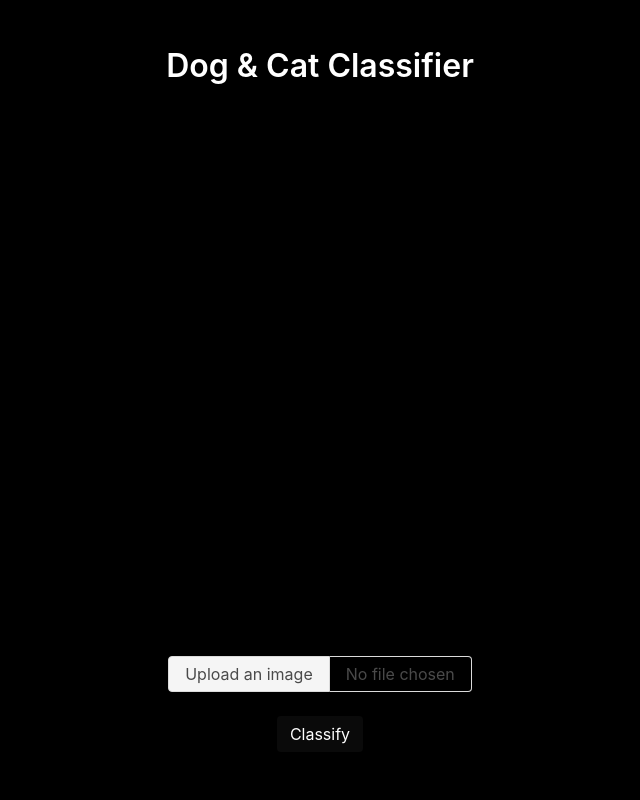
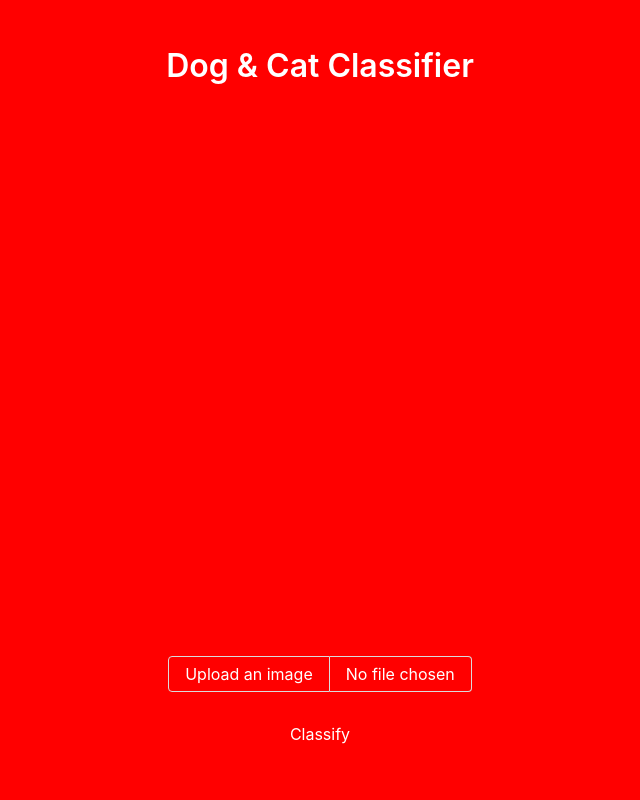
Before and after one commit to Fikri-rmd/Dev-ops, a Flask app: page / in a window 1280 px wide. Shown: the whole page, without its empty margins (320-960 px from the left). Run offline with Flask 2, Linux system fonts and the light colour scheme; some libraries are stand-ins or nearby versions.

Commit message:
mengubah warna tampilan page home

```diff
--- a/templates/home.html
+++ b/templates/home.html
@@ -7,38 +7,48 @@
     <link rel="stylesheet" href="https://cdnjs.cloudflare.com/ajax/libs/bulma/0.7.5/css/bulma.min.css">
     <script defer src="https://use.fontawesome.com/releases/v5.3.1/js/all.js"></script>
     <style>
-
       .hero {
-    background: black;
+          background-color: #ff0000; /* Latar belakang hero merah */
+      }
+      .title {
+          color: #ffffff; /* Teks judul putih cerah */
+      }
+      .bg-text {
+          color: #ffffff; /* Warna teks putih cerah untuk elemen lainnya */
+      }
+      .file .file-label .file-cta {
+          background-color: #ff0000; /* Latar belakang tombol unggah file merah */
+          color: #ffffff; /* Teks putih cerah untuk tombol unggah */
+      }
+      .file .file-name {
+          color: #ffffff; /* Warna teks putih cerah untuk nama file */
+      }
+      #classify_button {
+          background-color: #ff0000; /* Latar belakang tombol Classify merah */
+          color: #ffffff; /* Teks putih cerah untuk tombol Classify */
+          border: none;
       }
     </style>
-
   </head>
 
-
   <body>
-
     <!-- .hero -->
-<section class="hero is-fullheight" has-background-black>
-
+    <section class="hero is-fullheight">
       <section class="section">
         <div class="container">
-            <center><h1 class="title" style="color: white;">
-              Dog & Cat Classifier</center>
-            </h1>
+          <center><h1 class="title">
+            Dog & Cat Classifier
+          </h1></center>
         </div>
       </section>
 
-
       <section class="section">
         <div class="container has-text-centered bg-text" style="width: 100%">
-
           <div>
-                <i class="arrow_down"></i>
             <form action="/classify" method="post" enctype="multipart/form-data" style="margin-top: 30px; width: 80%; text-align: center; margin: auto;">
               <div class="file has-name is-centered">
                 <label class="file-label">
-                        <input class="file-input" type="file" id="image" name = "image">
+                  <input class="file-input" type="file" id="image" name="image">
                   <span class="file-cta">
                     <span class="file-label">
                       Upload an image
@@ -47,21 +57,16 @@
                   <span class="file-name" id="file-name">
                     No file chosen
                   </span>
-
                 </label>
               </div>
               <br>
-                    <input type="submit" value="Classify" class="button is-black" name = "image" id="classify_button">
+              <input type="submit" value="Classify" class="button" id="classify_button">
             </form>
-
-                </div>
-
           </div>
         </div>
-        </div>
-
+      </section>
+    </section>
     <!-- /.hero -->
-
 
     <script src="/static/script.js"></script>
   </body>
```
Lines whose indentation alone changed are shown as unchanged.
